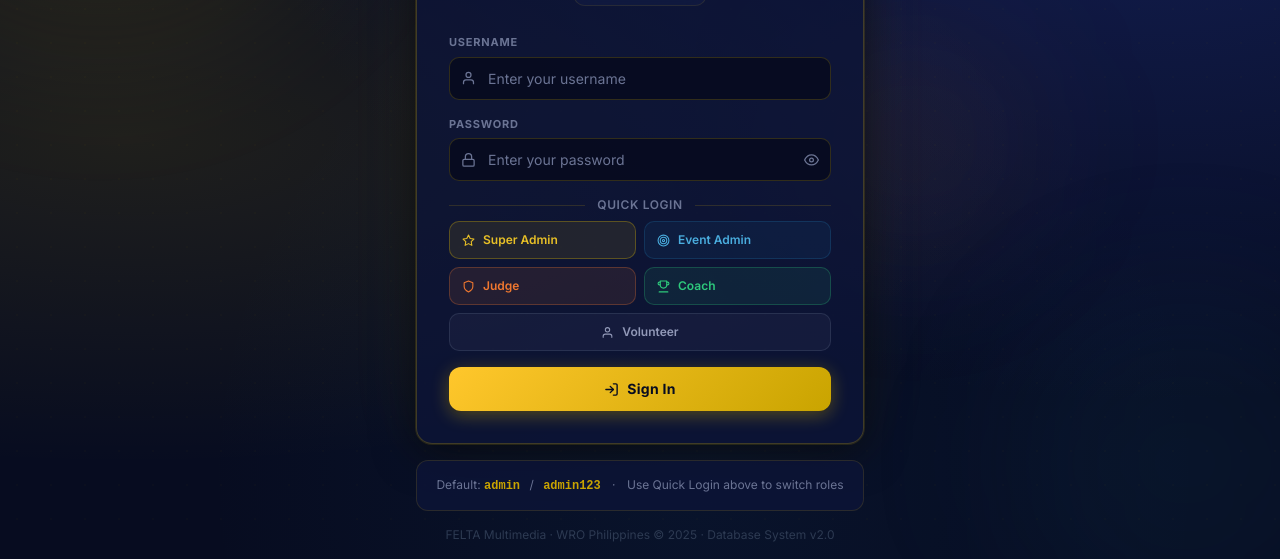
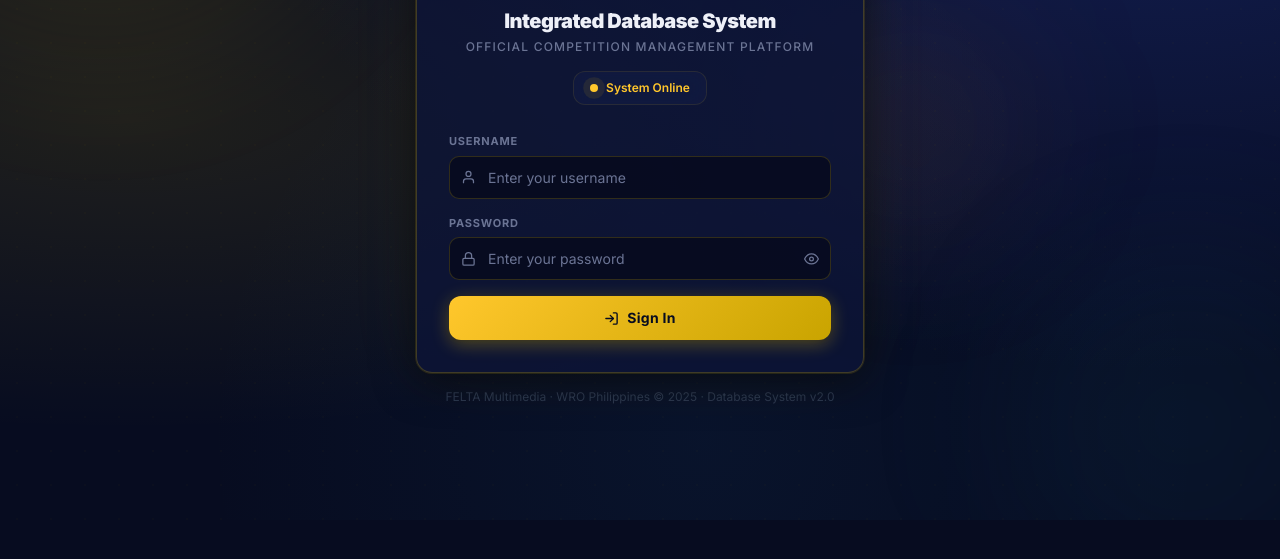
Before and after one commit to lawrencefrancisco/WRO-Database, a plain HTML site: page index.html in a window 1280 px wide. Shown: the part 280-839 px from the top of the page. After the commit the page ends 800 px from the top, so only its background shows below. Drawn offline with nearby package versions, Linux system fonts and the light colour scheme.

Commit message:
quick login removed

```diff
--- a/index.html
+++ b/index.html
@@ -41,24 +41,7 @@
   <script src="js/core/seed.js"></script>
 
   <style>
-    /* ── Login page extras ── */
-    .login-split-line {
-      display: flex; align-items: center; gap: 12px; margin: 4px 0;
-    }
-    .login-split-line::before, .login-split-line::after {
-      content: ''; flex: 1; height: 1px; background: rgba(245,200,0,0.14);
-    }
-    .role-btn {
-      display: flex; align-items: center; gap: 8px;
-      padding: 9px 12px; border-radius: 10px;
-      font-size: 12px; font-weight: 600;
-      border: 1px solid; cursor: pointer;
-      transition: all 0.2s cubic-bezier(0.16,1,0.3,1);
-      text-align: left; background: transparent;
-      font-family: 'Inter', sans-serif;
-    }
-    .role-btn:hover { transform: translateY(-1px); }
-    .role-btn svg { flex-shrink: 0; }
+
     .input-wrap { position: relative; }
     .input-wrap .input-icon {
       position: absolute; left: 12px; top: 50%; transform: translateY(-50%);
@@ -149,44 +132,7 @@
           </div>
         </div>
 
-        <!-- Quick Login Roles -->
-        <div>
-          <div class="login-split-line">
-            <span class="text-xs font-semibold" style="color:#6B7494;letter-spacing:0.6px;">QUICK LOGIN</span>
-          </div>
-          <div class="grid grid-cols-2 gap-2 mt-2">
-            <!-- Super Admin -->
-            <button type="button" onclick="quickLogin('admin','admin123')" class="role-btn"
-              style="background:rgba(245,200,0,0.09);border-color:rgba(245,200,0,0.28);color:#e8c027;">
-              <svg xmlns="http://www.w3.org/2000/svg" width="13" height="13" viewBox="0 0 24 24" fill="none" stroke="currentColor" stroke-width="2" stroke-linecap="round" stroke-linejoin="round"><polygon points="12 2 15.09 8.26 22 9.27 17 14.14 18.18 21.02 12 17.77 5.82 21.02 7 14.14 2 9.27 8.91 8.26 12 2"/></svg>
-              Super Admin
-            </button>
-            <!-- Event Admin -->
-            <button type="button" onclick="quickLogin('eventadmin','event123')" class="role-btn"
-              style="background:rgba(29,111,164,0.10);border-color:rgba(29,111,164,0.28);color:#4aadde;">
-              <svg xmlns="http://www.w3.org/2000/svg" width="13" height="13" viewBox="0 0 24 24" fill="none" stroke="currentColor" stroke-width="2" stroke-linecap="round" stroke-linejoin="round"><circle cx="12" cy="12" r="10"/><circle cx="12" cy="12" r="6"/><circle cx="12" cy="12" r="2"/></svg>
-              Event Admin
-            </button>
-            <!-- Judge -->
-            <button type="button" onclick="quickLogin('judge1','judge123')" class="role-btn"
-              style="background:rgba(240,120,48,0.10);border-color:rgba(240,120,48,0.28);color:#F07830;">
-              <svg xmlns="http://www.w3.org/2000/svg" width="13" height="13" viewBox="0 0 24 24" fill="none" stroke="currentColor" stroke-width="2" stroke-linecap="round" stroke-linejoin="round"><path d="M12 22s8-4 8-10V5l-8-3-8 3v7c0 6 8 10 8 10z"/></svg>
-              Judge
-            </button>
-            <!-- Coach -->
-            <button type="button" onclick="quickLogin('coach1','coach123')" class="role-btn"
-              style="background:rgba(46,201,124,0.09);border-color:rgba(46,201,124,0.26);color:#2EC97C;">
-              <svg xmlns="http://www.w3.org/2000/svg" width="13" height="13" viewBox="0 0 24 24" fill="none" stroke="currentColor" stroke-width="2" stroke-linecap="round" stroke-linejoin="round"><path d="M6 9H4.5a2.5 2.5 0 0 1 0-5H6"/><path d="M18 9h1.5a2.5 2.5 0 0 0 0-5H18"/><path d="M4 22h16"/><path d="M18 2H6v7a6 6 0 0 0 12 0V2z"/></svg>
-              Coach
-            </button>
-            <!-- Volunteer full width -->
-            <button type="button" onclick="quickLogin('volunteer1','volunteer123')" class="role-btn col-span-2 justify-center"
-              style="background:rgba(107,116,148,0.09);border-color:rgba(107,116,148,0.24);color:#9299b8;">
-              <svg xmlns="http://www.w3.org/2000/svg" width="13" height="13" viewBox="0 0 24 24" fill="none" stroke="currentColor" stroke-width="2" stroke-linecap="round" stroke-linejoin="round"><path d="M20 21v-2a4 4 0 0 0-4-4H8a4 4 0 0 0-4 4v2"/><circle cx="12" cy="7" r="4"/></svg>
-              Volunteer
-            </button>
-          </div>
-        </div>
+
 
         <!-- Submit Button -->
         <button type="submit" id="login-btn"
@@ -205,16 +151,7 @@
       </form>
     </div>
 
-    <!-- Credentials hint -->
-    <div class="glass rounded-xl p-4 text-center" style="border:1px solid rgba(245,200,0,0.13);">
-      <p class="text-xs" style="color:#6B7494;">
-        Default: <span style="color:#C9A400;font-family:monospace;font-weight:600;">admin</span>
-        <span style="color:#6B7494;margin:0 6px;">/</span>
-        <span style="color:#C9A400;font-family:monospace;font-weight:600;">admin123</span>
-        <span style="color:#6B7494;margin:0 8px;">·</span>
-        Use Quick Login above to switch roles
-      </p>
-    </div>
+
 
     <!-- Footer -->
     <p class="text-center text-xs mt-4" style="color:#2d3a52;">
@@ -253,11 +190,7 @@
       }
     }
 
-    function quickLogin(username, password) {
-      document.getElementById('username').value = username;
-      document.getElementById('password').value = password;
-      document.getElementById('login-form').dispatchEvent(new Event('submit'));
-    }
+
 
     function togglePwd() {
       const pwd = document.getElementById('password');
```
